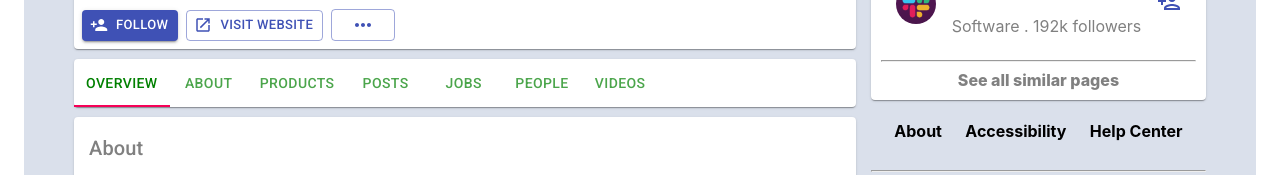
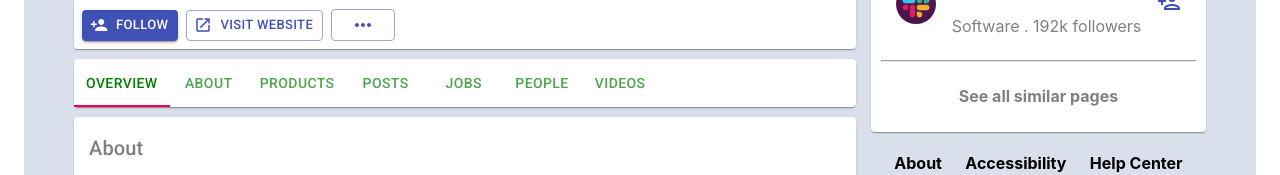
Before and after one commit to thiszsachin/linkedin-clone, a React (Create React App) app: page / in a window 1280 px wide. Shown: the part 532-707 px from the top of the page. Built offline with nearby package versions, Linux system fonts and the light colour scheme.

Commit message:
added css

```diff
--- a/src/components/Pages/Pages.css
+++ b/src/components/Pages/Pages.css
@@ -1,4 +1,4 @@
 .pagesLink:hover {
-  background-color: grey;
+  background-color: rgb(241, 241, 241);
   cursor: pointer;
 }
--- a/src/components/Pages/Pages.js
+++ b/src/components/Pages/Pages.js
@@ -24,10 +24,10 @@ const Pages = () => {
           display: "flex",
           color: "grey",
           justifyContent: "center",
-          fontWeight: "800",
+          fontWeight: "700",
         }}
       >
-        See all similar pages
+        <p>See all similar pages</p>
       </div>
     </Paper>
   );
```
